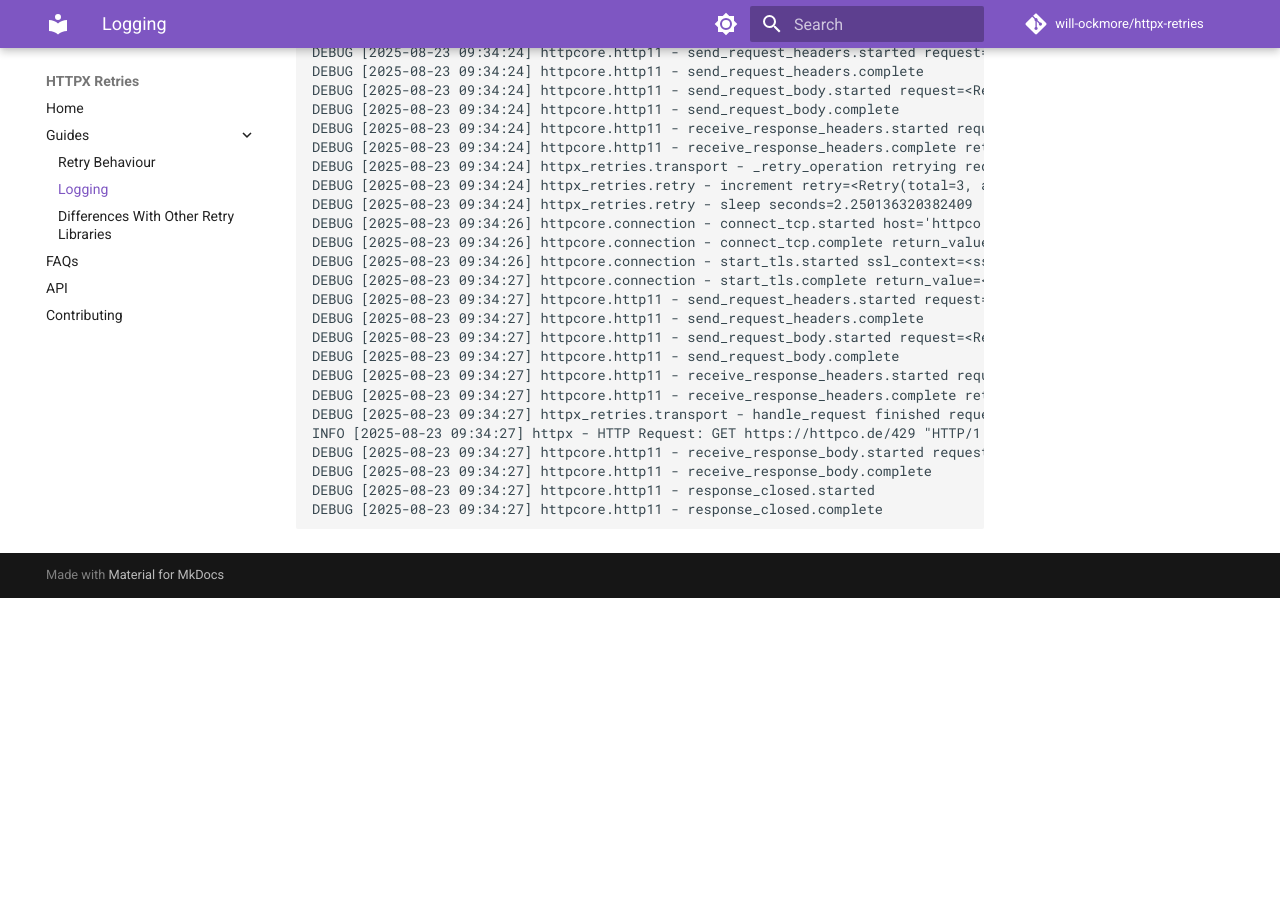
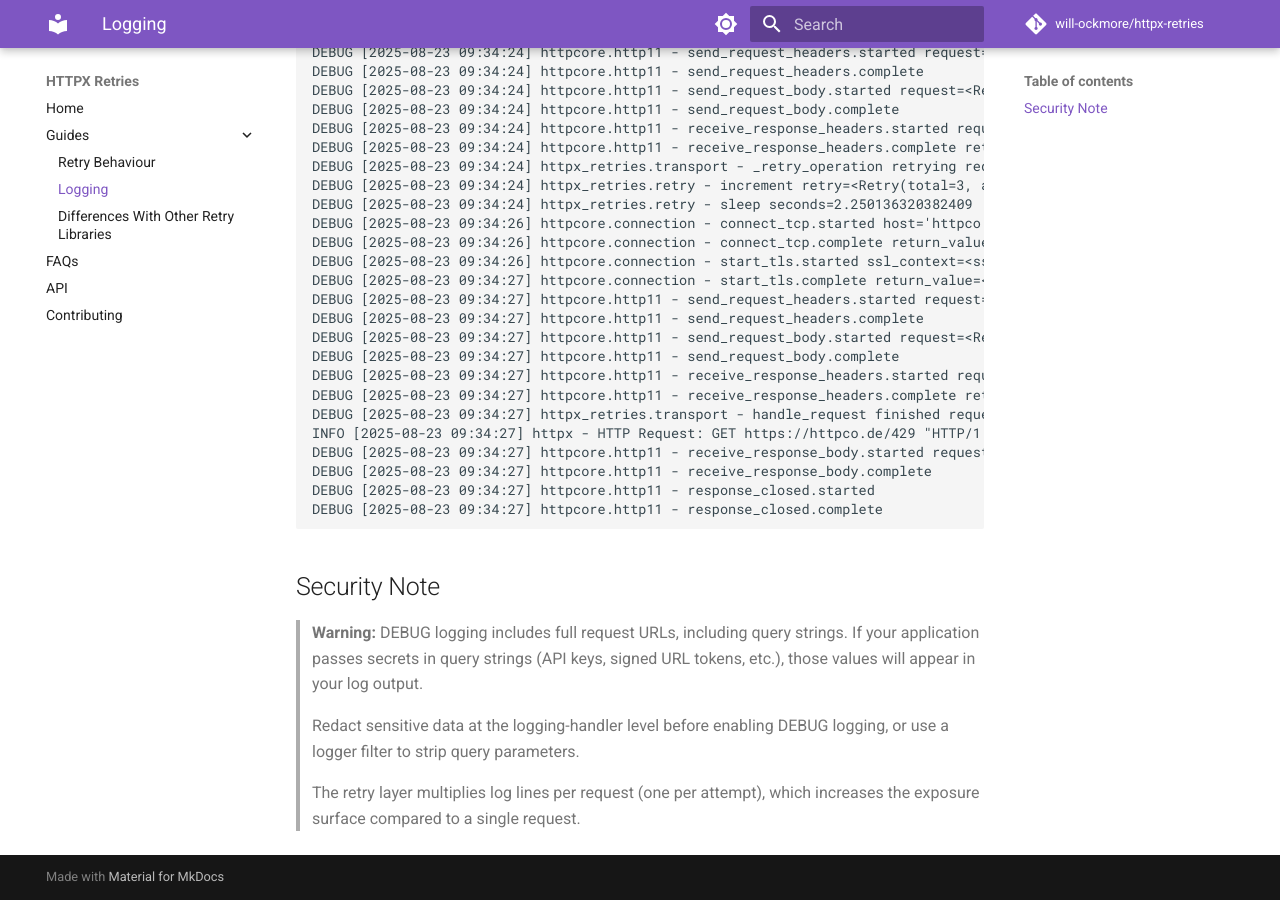
Before and after one commit to will-ockmore/httpx-retries, an MkDocs documentation site: the page built from docs/logging.md, in a window 1280 px wide and 900 px high, scrolled down 1229 px. Built offline with MkDocs 1.6.1 and Material for MkDocs 9.7.7, drawn with Linux system fonts in a browser that asks for light colours; comment, search, counter and statistics services are not loaded; before the commit the page ends 1827 px from its top, so only the background shows below that.

````diff
--- a/docs/logging.md
+++ b/docs/logging.md
@@ -85,3 +85,15 @@
 DEBUG [2025-08-23 09:34:27] httpcore.http11 - response_closed.started
 DEBUG [2025-08-23 09:34:27] httpcore.http11 - response_closed.complete
 ```
+
+## Security Note
+
+> **Warning:** DEBUG logging includes full request URLs, including query strings.
+> If your application passes secrets in query strings (API keys, signed URL tokens, etc.),
+> those values will appear in your log output.
+>
+> Redact sensitive data at the logging-handler level before enabling DEBUG logging,
+> or use a logger filter to strip query parameters.
+>
+> The retry layer multiplies log lines per request (one per attempt), which increases
+> the exposure surface compared to a single request.
````
Also changed, not shown: 1 other file.
